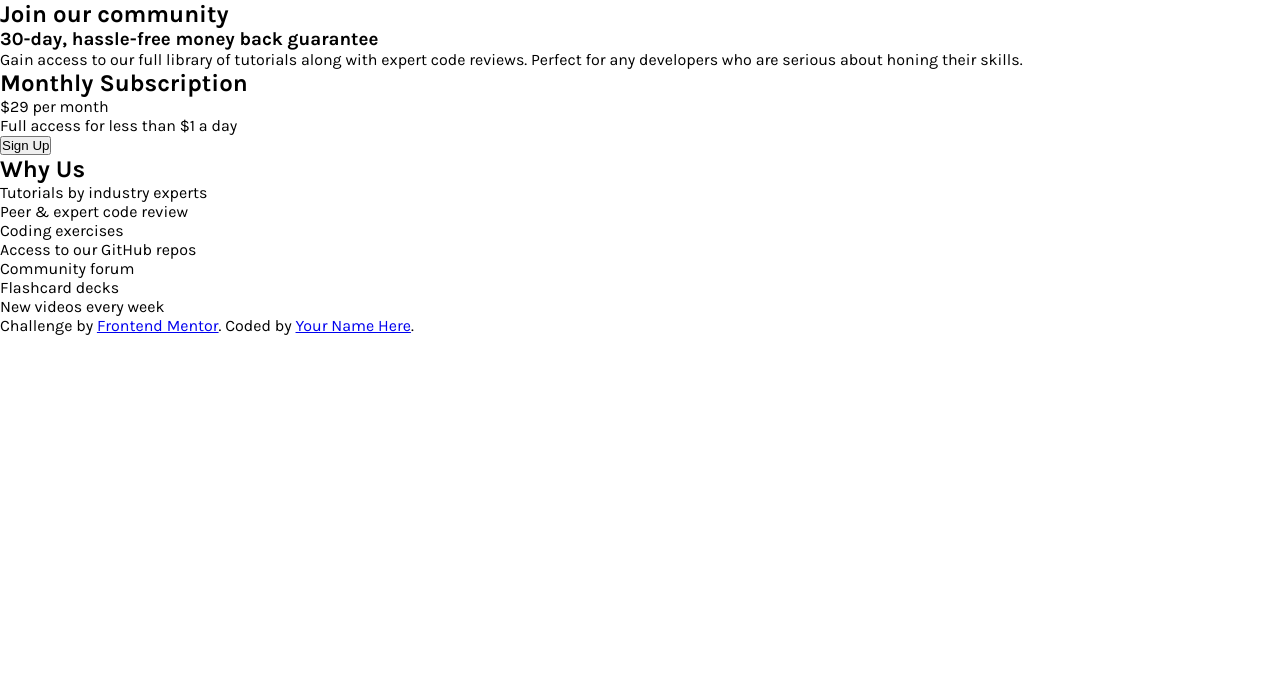
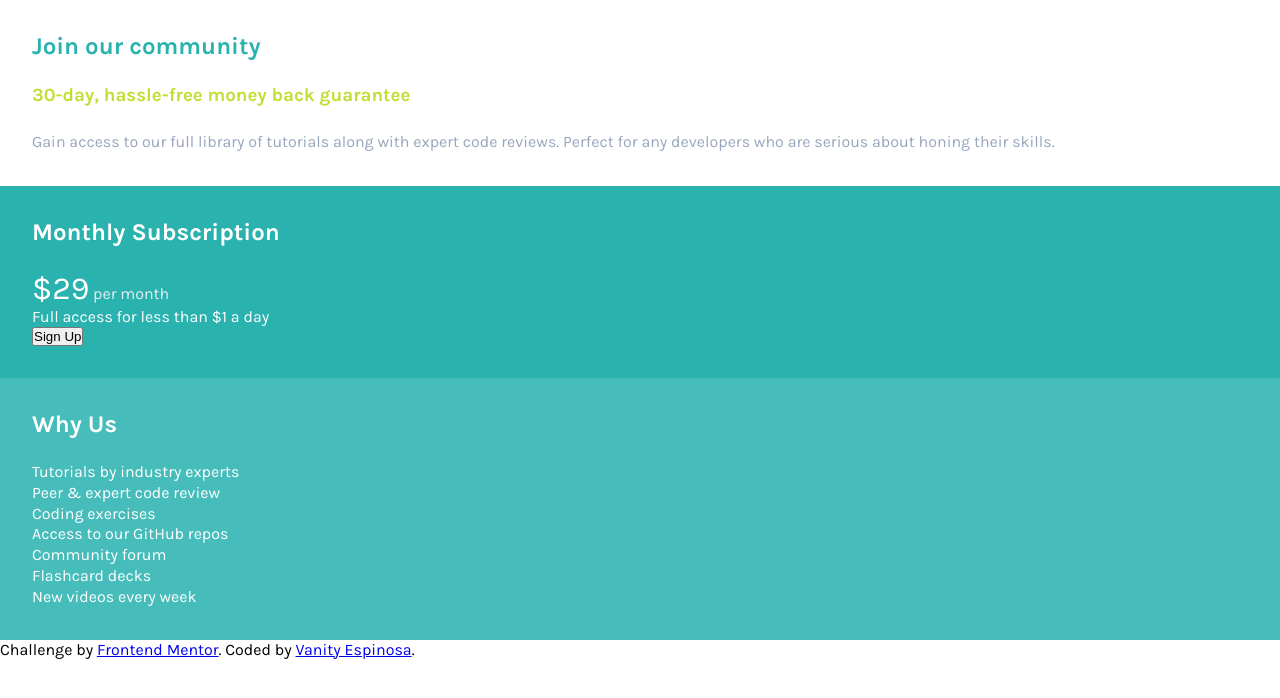
Before and after one commit to vanityespinosa/Single-Price-Grid-Component, a plain HTML site: page index.html in a window 1280 px wide. Drawn offline with Linux system fonts and the light colour scheme.

Commit message:
Add color, spacing, and sizing of certain elements.

```diff
--- a/index.html
+++ b/index.html
@@ -17,11 +17,11 @@
   </section>
   <section id="subscription">
     <h2>Monthly Subscription</h2>
-    <p>&dollar;29 per month</p>
+    <p><span class="amount">&dollar;29</span><span class="subscript"> per month</span></p>
     <p>Full access for less than &dollar;1 a day</p>
     <button>Sign Up</button>
   </section>
-  <section id="why">
+  <section id="why-us">
     <h2>Why Us</h2>
     <ul>
       <li>Tutorials by industry experts</li>
@@ -36,7 +36,7 @@
   <footer>
     <p class="attribution">
       Challenge by <a href="https://www.frontendmentor.io?ref=challenge" target="_blank">Frontend Mentor</a>.
-      Coded by <a href="#">Your Name Here</a>.
+      Coded by <a href="#">Vanity Espinosa</a>.
     </p>
   </footer>
 </body>
--- a/styles.css
+++ b/styles.css
@@ -9,7 +9,74 @@
     box-sizing: border-box;
 }
 
+/* Variables */
+:root {
+    /* Spacing */
+    --boxPadding: 2rem;
+    --sectionGap: 1.5rem;
+
+    /* Colors */
+    --cyan: hsl(179, 62%, 43%);
+    --lightCyan: hsl(179,47%,51%);
+    --brightYellow: hsl(71, 73%, 54%);
+    --lightGray: hsl(204, 43%, 93%);
+    --grayishBlue: hsl(218, 22%, 67%);
+    --white: #fff;
+}
+
+/* Base Styles */
 html {
     font-family: 'Karla', sans-serif;
     font-size: 16px;
 }
+section {
+    padding: var(--boxPadding);
+}
+h2, h3 {
+    padding-bottom: var(--sectionGap);
+}
+/******************************
+    Community Section Styles
+******************************/
+#community h2 {
+    color: var(--cyan);
+}
+#community h3 {
+    color: var(--brightYellow);
+}
+#community p {
+    color: var(--grayishBlue);
+    line-height: 1.5;
+}
+
+/******************************
+    Subscription Section Styles
+******************************/
+#subscription {
+    background: var(--cyan);
+    color: var(--white);
+}
+#subscription .amount {
+    font-size: 2rem;
+}
+#subscription .subscript {
+    color: var(--lightGray);
+}
+
+/******************************
+    Why Us Section Styles
+******************************/
+#why-us {
+    background: var(--lightCyan);
+    color: var(--white);
+}
+#why-us ul {
+    list-style: none;
+    line-height: 1.3;
+}
+/******************************
+    Footer Styles
+******************************/
+/* footer {
+    height: 10vh;
+} */
```
